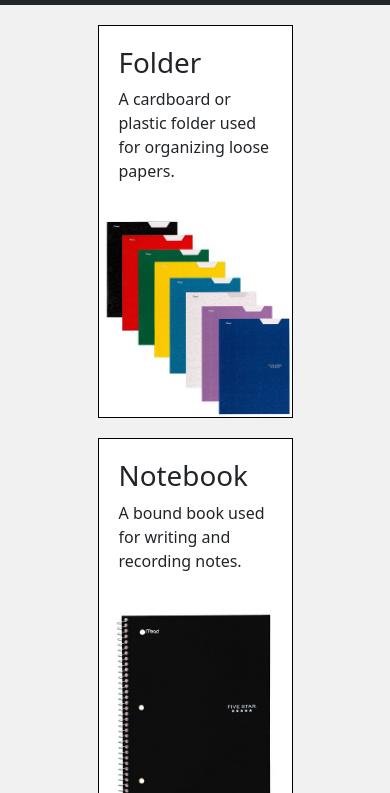
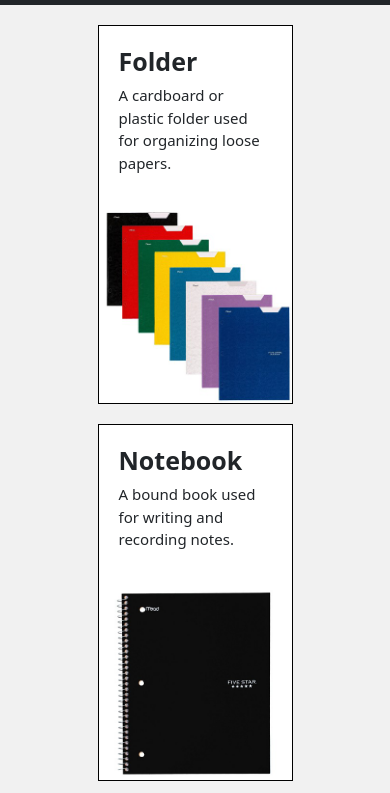
Before and after one commit to Hunterbarton001/CS319_Assignment_1, a plain HTML site: page catalog.html in a window 390 px wide. Shown: the part 51-844 px from the top of the page. Drawn offline with nearby package versions, Linux system fonts and the light colour scheme.

Commit message:
finished catalog

```diff
--- a/styles.css
+++ b/styles.css
@@ -12,10 +12,21 @@ body {
     width: 50%;
     margin: 20px auto;
     border: solid 1px black;
+    justify-content: space-between;
 }
 
 .catalogItemText {
     padding: 20px;
+}
+
+.catalogItem h1 {
+    font-size: 25px;
+    font-weight: 700;
+}
+
+.catalogItem p {
+    font-size: 15px;
+    font-weight: 300;
 }
 
 .catalogItem img {
@@ -24,9 +35,13 @@ body {
     margin: 0;
 }
 
-@media only screen and (max-width: 700px) {
+@media only screen and (max-width: 800px) {
     .catalogItem {
         flex-direction: column;
         height: auto;
     }
+    .catalogItem img {
+        height: auto;
+        width: 100%;
+    }
 }
```
